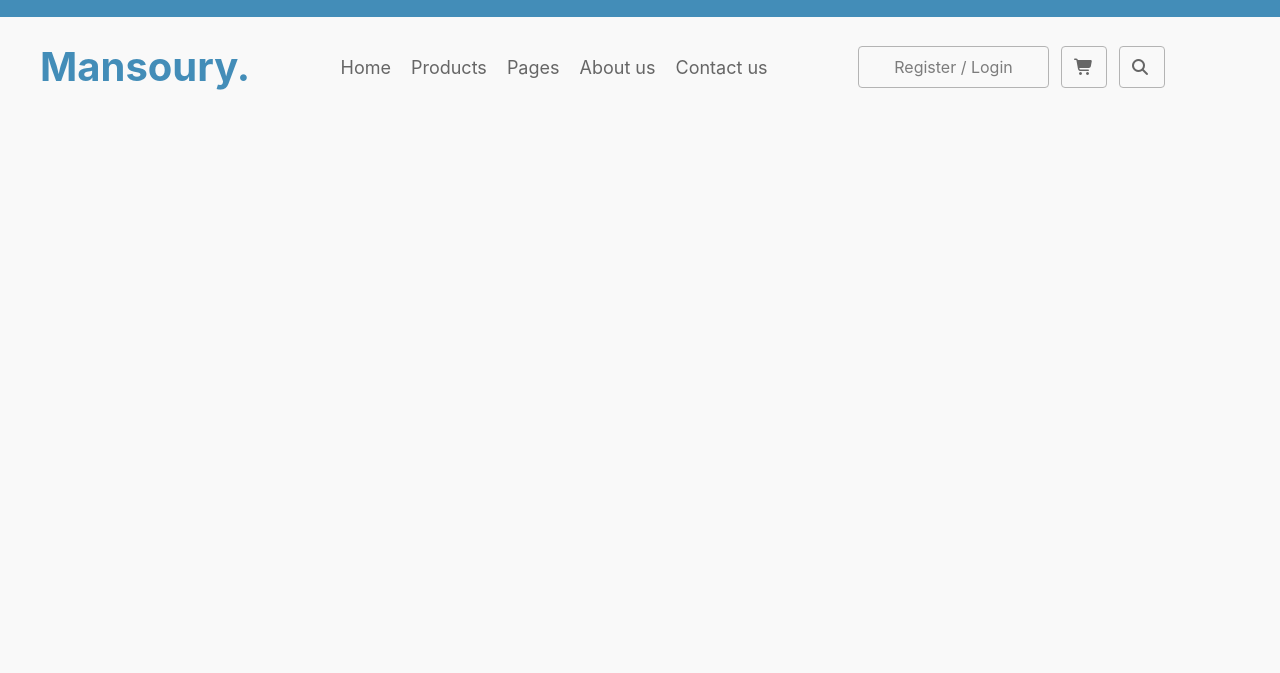
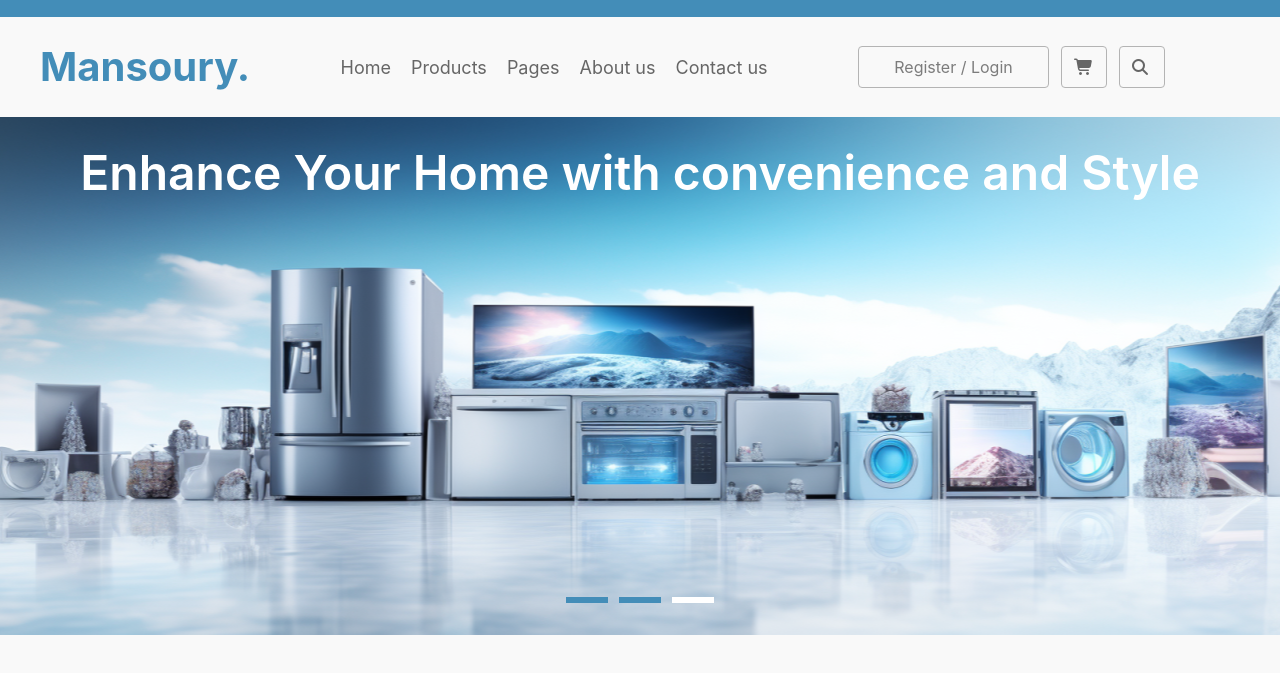
Before and after one commit to Vikingstrong/Home-Work-10, a website: page index.html in a window 1280 px wide. Shown: the part 47-720 px from the top of the page. Drawn offline with nearby package versions, Linux system fonts and the light colour scheme; files that its build step writes are made by us from their sources.

Commit message:
Add section 1

```diff
--- a/index.html
+++ b/index.html
@@ -38,5 +38,11 @@
             <i class="border border-[#B4B4B4] py-3 px-1 pr-8 pl-3 text-[#666666] text-center rounded-sm fa-solid fa-magnifying-glass"></i>
         </form>
     </header>
+<main>
+    <section class="flex flex-col gap-50 items-center p-5 py-8 lg:px-0 text-white bg-[url('/src/img/section1/bg.png')] bg-no-repeat bg-cover bg-center md:bg-size-[150%] lg:bg-cover lg:gap-100">
+        <h2 class="text-2xl font-semibold text-center md:text-4xl lg:text-5xl lg:w-full md:w-[60%]">Enhance Your Home with convenience and Style</h2>
+        <img src="src/img/section1/tire.png" alt="">
+    </section>
+</main>
 </body>
 </html>
```
Also changed, not shown: src/img/section1/bg.png (added), src/img/section1/tire.png (added).
